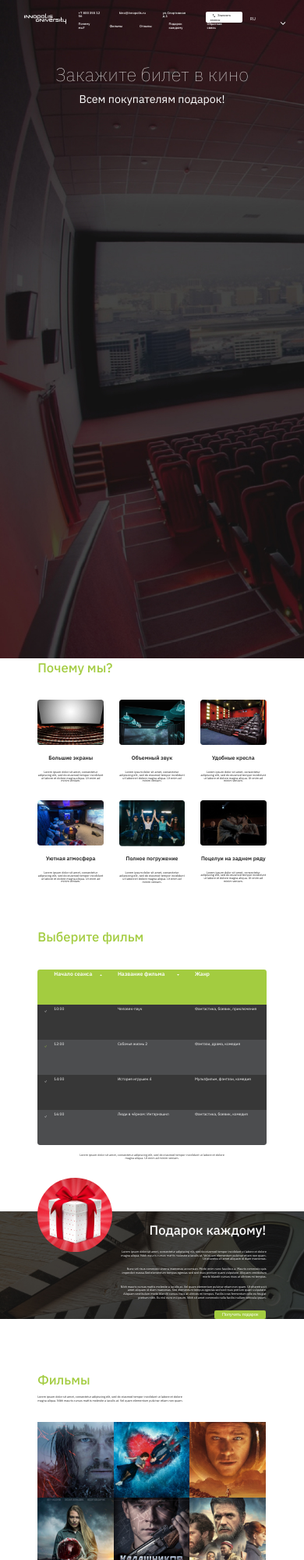
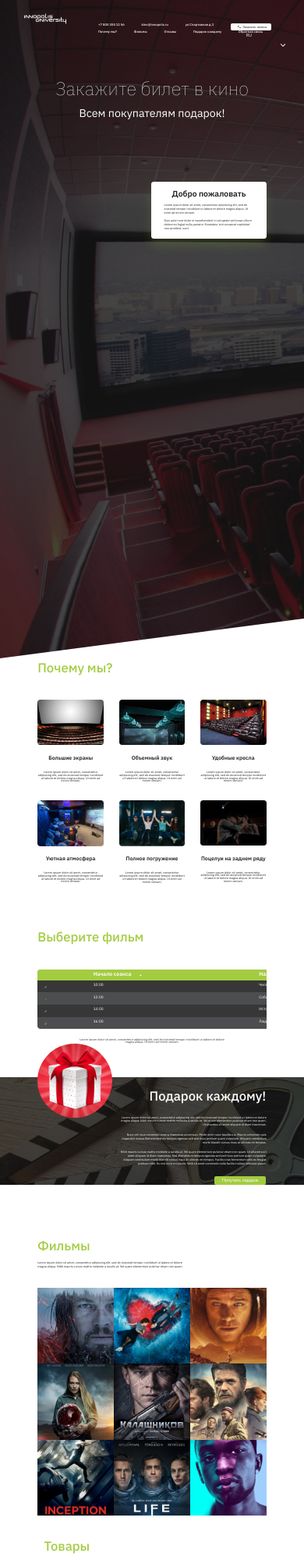
Before and after one commit to KamilGimazitdinov/cinema-tikets-innopolis, a plain HTML site: page index.html in a window 390 px wide. Shown: the top 2000 px of the page at 78% size. Drawn offline with Linux system fonts and the light colour scheme.

Commit message:
мозайка фильмов на гридах тз-12

```diff
--- a/css/style.css
+++ b/css/style.css
@@ -58,22 +58,26 @@ a:hover {
     height: 100vh;
 }
 
-/*
+
 .main::after {
     content: '';
     display: block;
-    max-width: 70.25rem;
+    width: 100vw;
     border: 100vw solid transparent;
     border-bottom: 9.375rem solid  #fff;
     position: absolute;
     bottom: 0;
     pointer-events: none;
 }
-*/
+
 
 #logo {
     max-width: 9.75rem;
     padding: 0.375rem 2.75rem 0.375rem 0;
+}
+
+#menu__toggle {
+    opacity: 0;
 }
 
 .header_navigation {
@@ -92,7 +96,7 @@ a:hover {
     padding-right: 3.9375rem;
 }
 
-.header_button {
+.header__button {
     border: none;
     background: #fff;
     border-radius: 0.375rem;
@@ -100,6 +104,10 @@ a:hover {
     min-width: 8.125rem;
     text-align: left;
     vertical-align: middle;
+}
+
+.header__button_mobile {
+    display: none;
 }
 
 .header_button-icon {
@@ -135,19 +143,19 @@ a:hover {
     font-size: 2.5625rem;
     text-align: center;
     color: #fff;
-    padding-bottom: 8.8125rem;
 }
 .main_footnote {
     background-color: #fff;
     align-items: center;
     border-radius: 0.625rem;
-    margin-left: 30rem;
+    margin-left: auto;
     padding: 0  2.9375rem;
     width: 26.625rem;
     box-sizing: border-box;
     box-shadow: 0rem 1.6875rem 2.4375rem rgba(163, 204, 64, 0.18);
     position: relative;
     z-index: 2;
+    margin-top: 80px;
 }
 
 .main_footnote-title {
@@ -301,7 +309,7 @@ a:hover {
 }
 
 .why-we_img-size {
-    max-width: 15.3125rem;
+    max-width: 100%;
 }
 /* Cтили таблицы */
 
@@ -320,13 +328,18 @@ a:hover {
 
  */
 
+.table__wrapper {
+    overflow-x: auto;
+}
+
 .container__table {
     display: grid;
-    grid-template-columns: min-content;
-    grid-template-rows: repeat(5, 45px);
+    grid-template-columns: 8% 25% 27% 40%;
+    /* grid-template-rows: repeat(4, ); */
     border-radius: 0.625rem;
     color:white;
     overflow: hidden;
+    min-width: 850px;
 }
 
 
@@ -371,13 +384,12 @@ a:hover {
     max-width: 0.5625rem;
 }
 
-.table_footer {
+.table__footer {
     font-size: 0.6875rem;
     font-weight: 400;
     color: #333333;
     text-align: center;
-    padding: 2.0625rem 0 7.8125rem 0;
-    grid-column: span 4;
+    margin: 2.0625rem 0 7.8125rem 0;
 }
 
 
@@ -457,14 +469,13 @@ a:hover {
 }
 
 .films_img {
-    display: flex;
-    flex-wrap: wrap;
+    margin-top: 20px;
+    display: grid;
+    grid-template-columns: repeat(auto-fit, minmax(17.625rem, 1fr));
+    justify-items: center;
 }
 
 .films_img-mosaic {
-    display: flex;
-    flex-direction: column;
-    align-items: center;
     position: relative;
     overflow: hidden;
 }
@@ -509,6 +520,13 @@ a:hover {
     font-weight: 400;
     line-height: 0.89375rem;
     color: #fff;
+}
+
+.grid {
+    margin-top: 20px;
+    display: grid;
+    grid-template-columns: repeat(auto-fit, minmax(17.625rem, 1fr));
+    justify-items: center;
 }
 
 /*Товары для покупки*/
--- a/index.html
+++ b/index.html
@@ -14,6 +14,7 @@
     <!--Шрифты-->
     <link rel="stylesheet" href="css/style.css" type="text/css"/>
     <link rel="stylesheet" href="css/reset.css" type="text/css"/>
+    <link rel="stylesheet" href="./css/media.css" type="text/css">
     <title>Cinema progect</title>
 </head>
 
@@ -45,9 +46,16 @@
                         <path d="M98.9906 24.5247C97.9994 24.5247 96.9814 24.4943 95.9901 24.5247C96.9814 24.5247 97.9726 24.5247 98.9906 24.5247C99.9551 24.5247 100.92 24.5247 101.884 24.5247C100.893 24.5552 99.9551 24.5247 98.9906 24.5247Z" fill="white"/>
                     </svg>
                     <!--Информация о кинотеатре-->
-                    <!--Информация о кинотеатре сверху верхняя строка-->
+                    <div class="header__mobile-burger">
+
+                        <input id="menu__toggle" type="checkbox" />
+                        <label class="menu__btn" for="menu__toggle">
+                            <span></span>
+                        </label>
+
+                        <div class="header__mobile-navigation"> <!--header__mobile-navigation-closed-->
                             <div class="header_navigation">
-                        <ul class="header_topline">
+                                <ul class="header_topline"><!--Информация о кинотеатре сверху верхняя строка-->
                                     <li class="header_topline-nav">
                                         <a href="tel:+7 800 355 12-56" target="_blank" class="header__nav"> +7 800 355 12 56</a>
                                     </li>
@@ -58,7 +66,7 @@
                                         <span class="header__nav">ул.Спортивная д.1</span>
                                     </li>
                                     <li>
-                                <button class="header_button"><img class="header_button-icon" src="./images/main/button-tel.png" alt="Трубка телефона">Заказать звонок</button>
+                                        <button class="header__button header__button_desktop"><img class="header_button-icon" src="./images/main/button-tel.png" alt="Трубка телефона">Заказать звонок</button>
                                     </li>
                                 </ul>
                                 <nav class="header_topline"><!--Информация о кинотеатре сверху нижняя строка-->
@@ -80,13 +88,16 @@
                                         </li>
                                     </ul>
                                 </nav>
+                                <button class="header__button header__button_mobile"><img class="header_button-icon" src="./images/main/button-tel.png" alt="Трубка телефона">Заказать звонок</button>
                             </div>
 
-                    <label for="select" class="select" style="float: right;">
+
+
+                            <label for="select" id="language" class="select" style="float: right;">
                                 <input class="input" type="radio" name="list" value="not_changed" id="bg" checked />
                                 <input class="input" type="radio" name="list" value="not_changed" id="select">
                                 <label class="bg" for="bg"></label>
-                        <div class="items">
+                                <div class="s">
                                     <input class="input" type="radio" name="list" value="first_value" id="list[0]">
                                     <label for="list[0]">EN</label>
                                     <input class="input" type="radio" name="list" value="second_value" id="list[1]">
@@ -95,12 +106,14 @@
                             </label>
                         </div>
                     </div>
+                </div>
+            </div>
         </header>
 
         <div class="container">
             <h1 class="main_title">Закажите билет в кино</h1>
             <h2 class="main_subtitle">Всем покупателям подарок!</h2>
-                <!--
+
             <div class="main_footnote">
                 <span class="main_footnote-title">
                     Добро пожаловать
@@ -115,7 +128,7 @@
                         Excepteur sint occaecat cupidatat non proident, sunt.
                     </p>
             </div>
-            Блок "Добро подаловать"-->
+            <!--Блок "Добро подаловать"-->
         </div>
     </section>
 
@@ -195,7 +208,7 @@
     <section > <!--Таблица сеансов-->
         <div class="container">
             <h2 class="section_headers table_title">Выберите фильм</h2>
-
+            <div class="table__wrapper"> <!-- -->
                 <div class="container__table">
                     <!--верхняя строка-->
                     <div class="table_top-row"></div>
@@ -223,11 +236,14 @@
                     <div class="table_cell table_row"><a href="https://www.kinopoisk.ru/film/693730/" target="_block" class="table_references">Люди в чёрном: Интэрнэшнл</a></div>
                     <div class="table_cell table_row table_bottom__radius-right">Фантастика, боевик, комедия</div>
                     <!--подвальная строка-->
-                <div class="table_footer">
+                </div>
+            </div>
+            <div class="table__footer">
                 Lorem ipsum dolor sit amet, consectetur adipiscing elit, sed do eiusmod tempor incididunt ut labore et dolore <br>
                 magna aliqua. Ut enim ad minim veniam.
             </div>
-            </div>
+
+
 
             <!--
             <table class="table">
@@ -464,6 +480,8 @@
                 </div>
             </div>
         </div>
+
+
     </section>
 
     <section> <!-- товары для покупки -->
```
Lines whose indentation alone changed are shown as unchanged.
